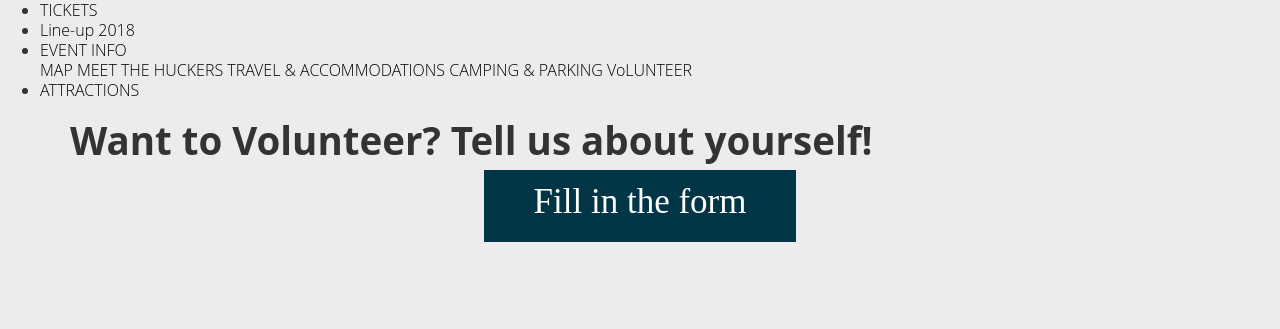
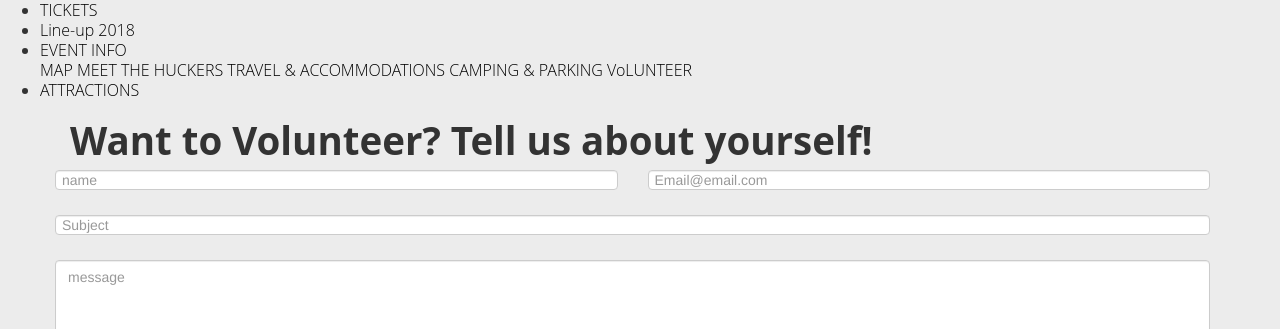
Before and after one commit to FirstRound/huckfinn-back, a Yii app: template views/site/volunteer.php in a window 1280 px wide. Shown: the part 1322-1651 px from the top of the page. Run offline with PHP 8.4 and a stand-in for Yii, Linux system fonts and the light colour scheme; the template is opened without the code that fills it, so the values that code supplies are empty; some libraries are stand-ins or nearby versions.

Commit message:
Volunteer's form is back

```diff
--- a/views/site/volunteer.php
+++ b/views/site/volunteer.php
@@ -23,6 +23,41 @@
     <div class="block-of-camping">
         <div class="container">
             <h1>Want to Volunteer? Tell us about yourself!</h1>
+            <div class="blue-bg">
+                   <form action="POST https://huckfinnsub.herokuapp.com/subscribers/message" class="want-to" id="volonter">
+                       <div class="row">
+                           <div class="col-xs-12 col-sm-6 col-md-6">
+                                <div class="form-group">
+                                    <input type="text" id="name" class="form-control" placeholder="name">
+                                </div>
+                           </div>
+                           <div class="col-xs-12 col-sm-6 col-md-6">
+                                <div class="form-group">
+                                    <input type="text" id="email" class="form-control" placeholder="Email@email.com">
+                                </div>
+                           </div>
+                       </div>
+                       <div class="row">
+                           <div class="col-xs-12">
+                                <div class="form-group">
+                                    <input type="text" id="subject" class="form-control" placeholder="Subject">
+                                </div>
+                           </div>
+                       </div>
+                       <div class="row">
+                           <div class="col-xs-12">
+                                <div class="form-group">
+                                    <textarea name="message" id="message" cols="" rows="6" class="form-control" placeholder="message"></textarea>
+                                </div>
+                           </div>
+                       </div>
+                       <div class="row">
+                            <div class="col-xs-12">
+                                <button class="btn-fb">Submit</button>
+                            </div>
+                       </div>
+                   </form>
+                </div>
             <p class="text-center"><a href="https://goo.gl/forms/QdB9rq89C8YxkW073" target="_blank" class="form_link">Fill in the form</a></p>
         </div>
     </div>
```
